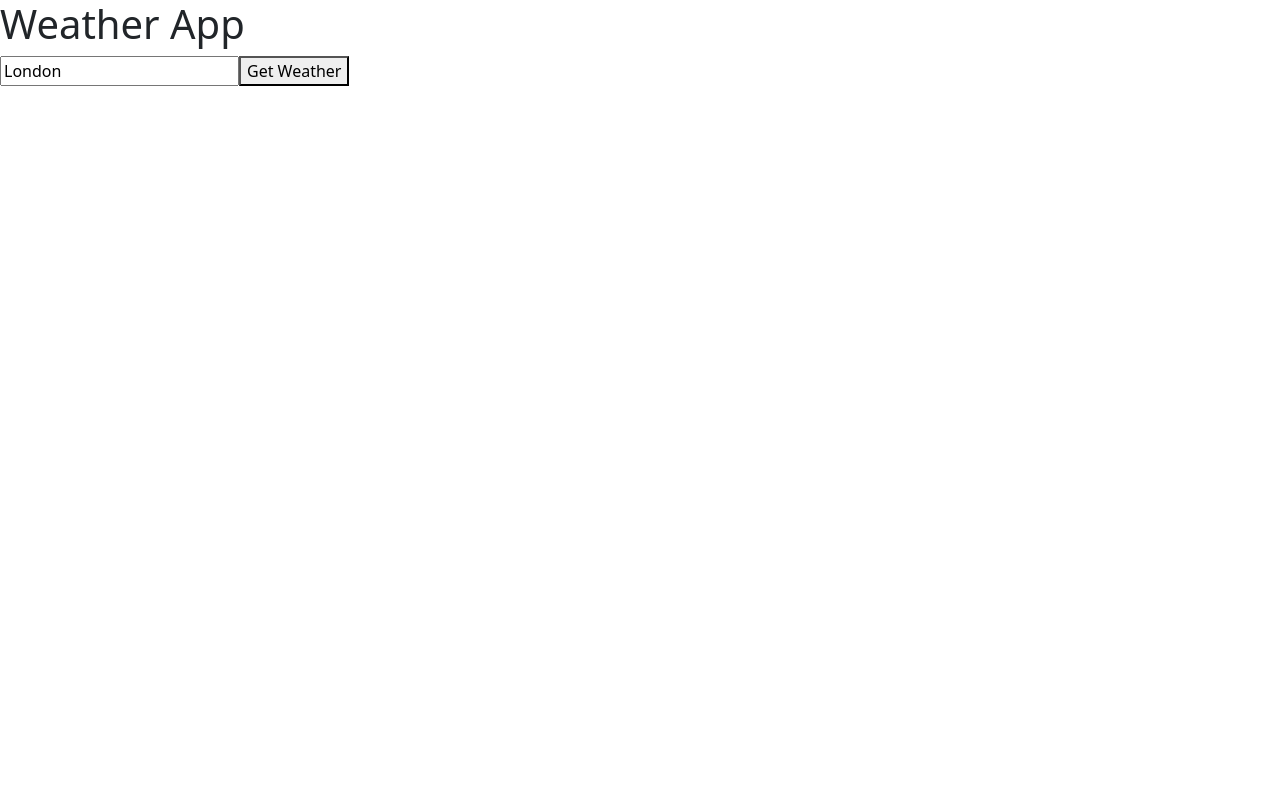
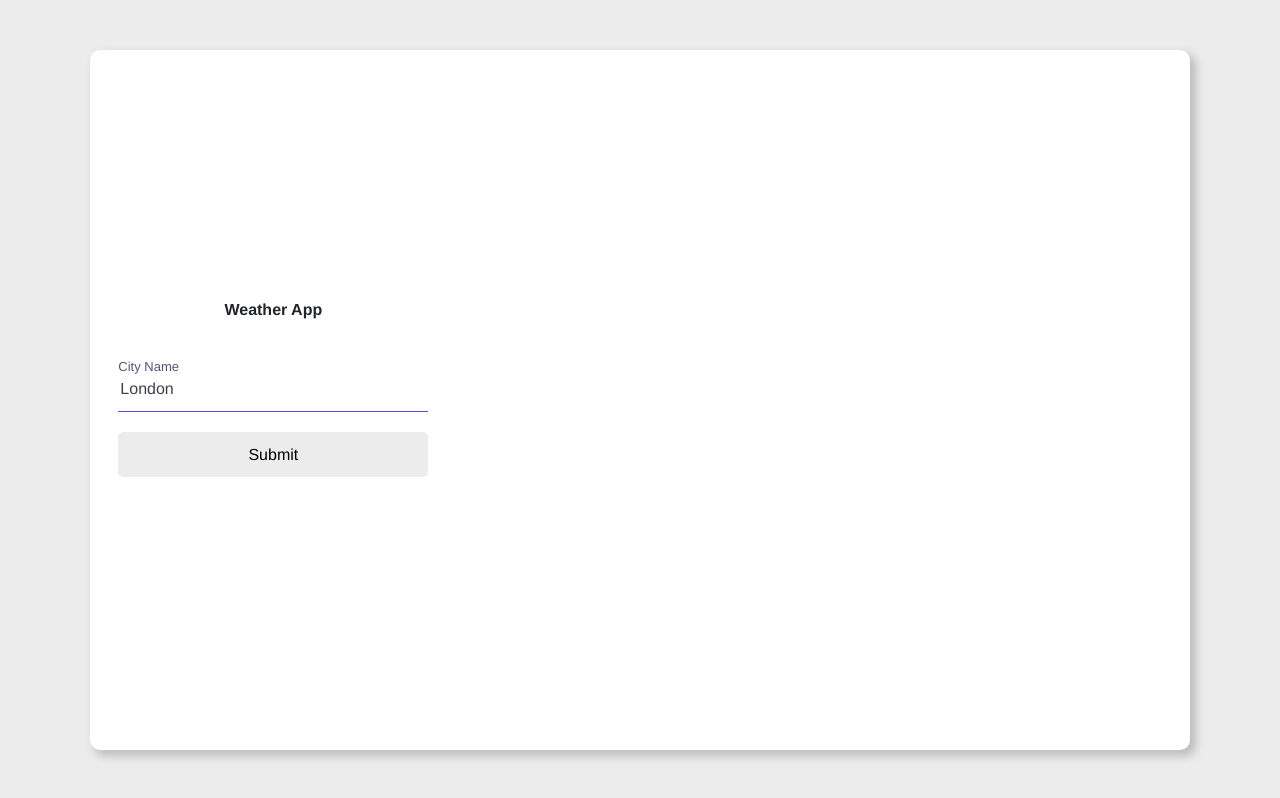
Before and after one commit to g1dotcom/WeatherApp-Nuxtjs-, a Nuxt app: page / in a window 1280 px wide. Built offline with nearby package versions, Linux system fonts and the light colour scheme; no server answers.

Commit message:
Ana görünüm tasarlandı.Custom.css içine cssler yazıldı

```diff
--- a/pages/index.vue
+++ b/pages/index.vue
@@ -1,11 +1,44 @@
 <template>
-  <div>
-    <h1>Weather App</h1>
-    <input type="text" v-model="city" />
-    <button @click="getWeatherInfo">Get Weather</button>
-    <div v-if="weather.weather">
-      <h2>{{ weather.name }}</h2>
-      <p>{{ weather.weather[0].description }}</p>
+  <div class="wrapper">
+    <div class="container main">
+      <div class="row">
+        <div class="col-md-8 side-image" v-if="weather.weather">
+          <div class="text">
+            <h2 class="text-center">
+              {{ weather.name }}
+            </h2>
+            <div v-if="weather.main">
+              <p>Temperature: {{ weather.main.temp }} °C</p>
+              <p>Humidity: {{ weather.main.humidity }}%</p>
+            </div>
+            <div v-if="weather.weather">
+              <p>
+                Weather: {{ weather.weather[0].main }}
+                <img
+                  :src="`http://openweathermap.org/img/w/${weather.weather[0].icon}.png`"
+                  alt="weather icon"
+                />
+              </p>
+              <p>Description: {{ weather.weather[0].description }}</p>
+            </div>
+          </div>
+        </div>
+
+        <div class="col-md-4 right">
+          <form class="input-box" @submit.prevent="getWeatherInfo">
+            <header>Weather App</header>
+            <div class="input-field">
+              <input class="input" type="text" v-model="city" required />
+              <label>City Name</label>
+            </div>
+
+            <div class="input-field">
+              <input type="submit" class="submit" />
+            </div>
+            <div class="signin"></div>
+          </form>
+        </div>
+      </div>
     </div>
   </div>
 </template>
--- a/static/css/custom.css
+++ b/static/css/custom.css
@@ -0,0 +1,157 @@
+* {
+  font-family: "Franklin Gothic Medium", "Arial Narrow", Arial, sans-serif;
+}
+.wrapper {
+  background: #ececec;
+  padding: 0 20px 0 20px;
+}
+.main {
+  display: flex;
+  justify-content: center;
+  align-items: center;
+  min-height: 100vh;
+}
+.row {
+  width: 1100px;
+  height: 700px;
+  border-radius: 10px;
+  background: #fff;
+  box-shadow: 5px 5px 10px 1px rgba(0, 0, 0, 0.2);
+}
+.side-image {
+  background-image: url("https://img.freepik.com/free-vector/blue-cloudy-daylight-background-weather-design_33099-512.jpg?w=1060&t=st=1679487945~exp=1679488545~hmac=f07f23ff0b9eb03a9fac3b14255c740c47f50a5e3e57daf3954ead7365690d02");
+  background-position: center;
+  background-size: cover;
+  background-repeat: no-repeat;
+  position: relative;
+  border-radius: 10px 0 0 10px;
+}
+img {
+  width: 30px;
+}
+.text {
+  position: absolute;
+  top: 50%;
+  left: 50%;
+  transform: translate(-50%, -50%);
+}
+.text p {
+  color: #fff;
+  font-size: 18px;
+}
+i {
+  font-weight: 400;
+  font-size: 15px;
+}
+.right {
+  display: flex;
+  justify-content: center;
+  align-items: center;
+  position: relative;
+}
+.input-box {
+  width: 330px;
+  box-sizing: border-box;
+}
+.input-box header {
+  font-weight: 700;
+  text-align: center;
+  margin-bottom: 45px;
+}
+.input-field {
+  display: flex;
+  flex-direction: column;
+  position: relative;
+  padding: 0 10px 0 10px;
+}
+.input {
+  height: 45px;
+  width: 100%;
+  background: transparent;
+  border: none;
+  border-bottom: 1px solid rgba(0, 0, 0, 0.2);
+  outline: none;
+  margin-bottom: 20px;
+  color: #40414a;
+}
+.input-box .input-field label {
+  position: absolute;
+  top: 10px;
+  left: 10px;
+  pointer-events: none;
+  transition: 0.5s;
+}
+.input-field .input:focus ~ label {
+  top: -10px;
+  font-size: 13px;
+}
+.input-field .input:valid ~ label {
+  top: -10px;
+  font-size: 13px;
+  color: #5d5076;
+}
+.input-field .input:focus,
+.input-field .input:valid {
+  border-bottom: 1px solid #743ae1;
+}
+.submit {
+  border: none;
+  outline: none;
+  height: 45px;
+  background: #ececec;
+  border-radius: 5px;
+  transition: 0.4s;
+}
+.submit:hover {
+  background: rgba(37, 95, 156, 0.9);
+  color: #fff;
+}
+.signin {
+  text-align: center;
+  font-size: small;
+  margin-top: 25px;
+}
+span a {
+  text-decoration: none;
+  font-weight: 700;
+  color: #000;
+  transition: 0.5s;
+}
+span a:hover {
+  text-decoration: underline;
+  color: #000;
+}
+.icons {
+  width: 40px;
+}
+.text-center {
+  font-weight: 700;
+  font-size: 30px;
+  margin-bottom: 20px;
+  color: #fff;
+}
+
+@media only screen and (max-width: 768px) {
+  .side-image {
+    border-radius: 10px 10px 0 0;
+  }
+  img {
+    width: 35px;
+    position: absolute;
+    top: 20px;
+    left: 47%;
+  }
+  .text {
+    position: absolute;
+    top: 70%;
+    text-align: center;
+  }
+  .text p,
+  i {
+    font-size: 17px;
+  }
+  .row {
+    max-width: 420px;
+    width: 100%;
+  }
+}
```
Also changed, not shown: images/111.png (added), images/2.jpg (added).
